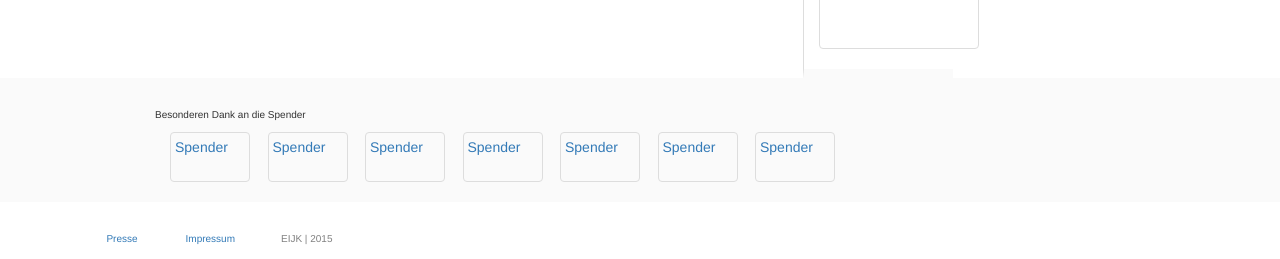
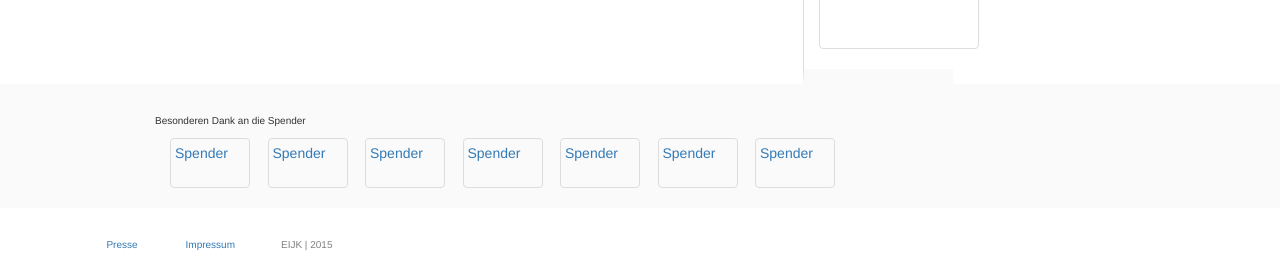
Before and after one commit to susedev/test, a Jekyll site: the page built from download.html, in a window 1280 px wide. Shown: the part 1077-1336 px from the top of the page. Built offline with Jekyll 4.4.1, drawn with Linux system fonts in a browser that asks for light colours; nearby versions of some CDN libraries.

Commit message:
Update page.html

```diff
--- a/_layouts/page.html
+++ b/_layouts/page.html
@@ -19,7 +19,7 @@ layout: base
     </div>
      <div class="col-md-1 col-md-height col-full-height">
     </div>
-    <div class="col-md-3 col-md-height col-full-height" style="display: block; width: 150px; padding-top:9px; margin-left 15px; border-left:1px solid #DDD; border-bottom: 9px solid #FAFAFA; box-sizing: border-box;">
+    <div class="col-md-3 col-md-height col-full-height" style="display: block; width: 150px; padding-top:9px; margin-left 15px; border-left:1px solid #DDD; border-bottom: 15px solid #FAFAFA; box-sizing: border-box;">
       <h1>Partner</h1>
       <a href="#" class="thumbnail"  style="width: 160px; height: 100px;" >Hauptsponsor</a>
       <a href="#" class="thumbnail"  style="width: 160px; height: 100px;" >Sponsor</a>
```
